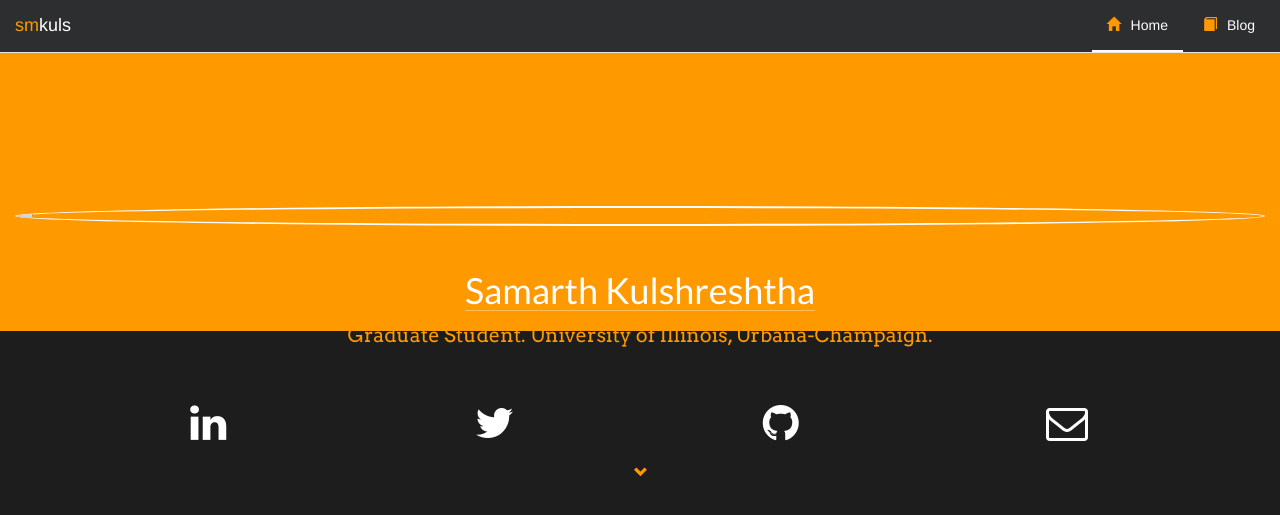
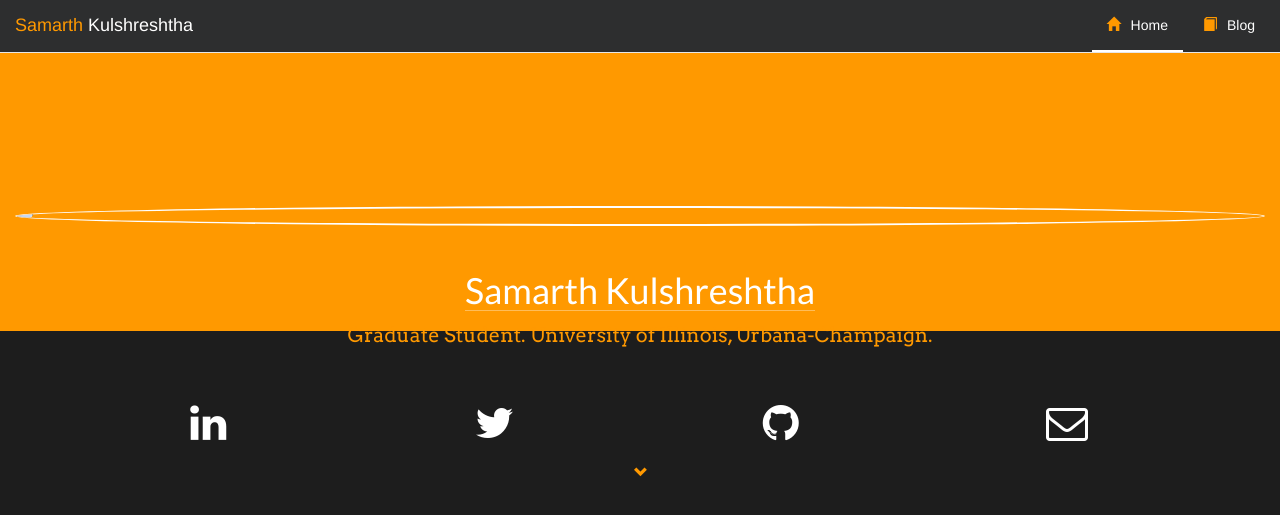
Before and after one commit to smkuls/smkuls.github.io, a Jekyll site: the page built from index.html, in a window 1280 px wide. Shown: the top 515 px of the page. Built offline with Jekyll 4.4.1, drawn with Linux system fonts in a browser that asks for light colours; nearby versions of some CDN libraries.

Commit message:
Removing unused chart js and changing logo to name

```diff
--- a/_includes/head.html
+++ b/_includes/head.html
@@ -14,6 +14,4 @@
   <link href='https://fonts.googleapis.com/css?family=Arvo' rel='stylesheet' type='text/css'>
   <link rel="stylesheet" href="http://cdnjs.cloudflare.com/ajax/libs/font-awesome/4.4.0/css/font-awesome.min.css">
 
-  <script src="https://ajax.googleapis.com/ajax/libs/jquery/1.12.2/jquery.min.js"> </script>
-  <script type="text/javascript" src="{{site.url}}/js/chart-new.js"></script>
 </head>
--- a/_includes/header.html
+++ b/_includes/header.html
@@ -8,7 +8,7 @@
                 <span class="icon-bar"></span>
             </button>
             <a class="navbar-brand" href="#">
-                <font class="yellow">sm</font><font class="white">kuls</font>
+                <font class="yellow">Samarth </font><font class="white">Kulshreshtha</font>
             </a>
         </div>
         <div class="collapse navbar-collapse">
```
